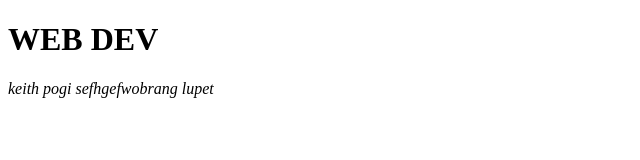
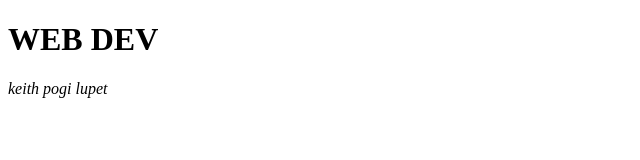
Before and after one commit to AlpayKth/Alpay, a plain HTML site: page index.html in a window 1280 px wide. Shown: the whole page, without its empty margins (0-640 px from the left). Drawn offline with Linux system fonts and the light colour scheme.

Commit message:
Update index.html

```diff
--- a/index.html
+++ b/index.html
@@ -7,6 +7,6 @@
 </head>
   <h1><b>WEB DEV</b></h1>
 <body>
-    <p><em>keith pogi sefhgefwobrang lupet</em></p>
+    <p><em>keith pogi lupet</em></p>
 </body>
 </html>
```
